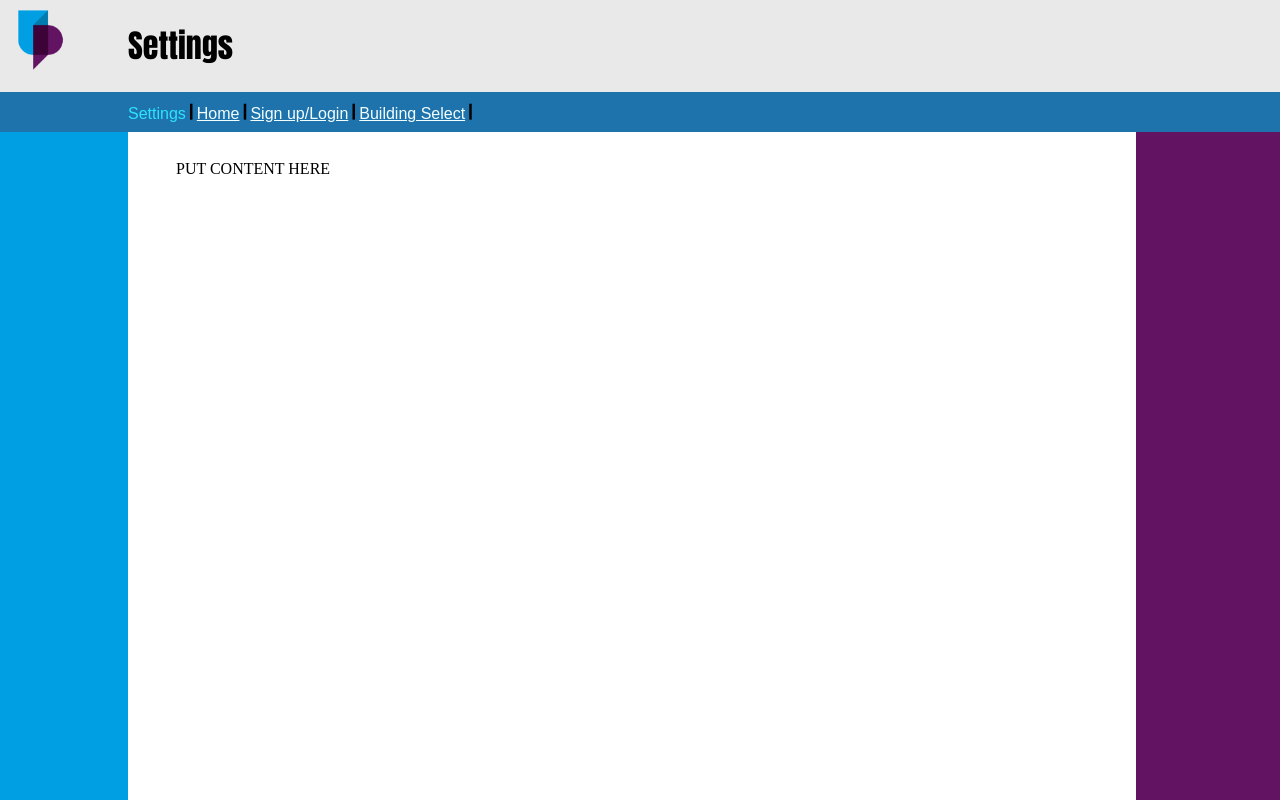
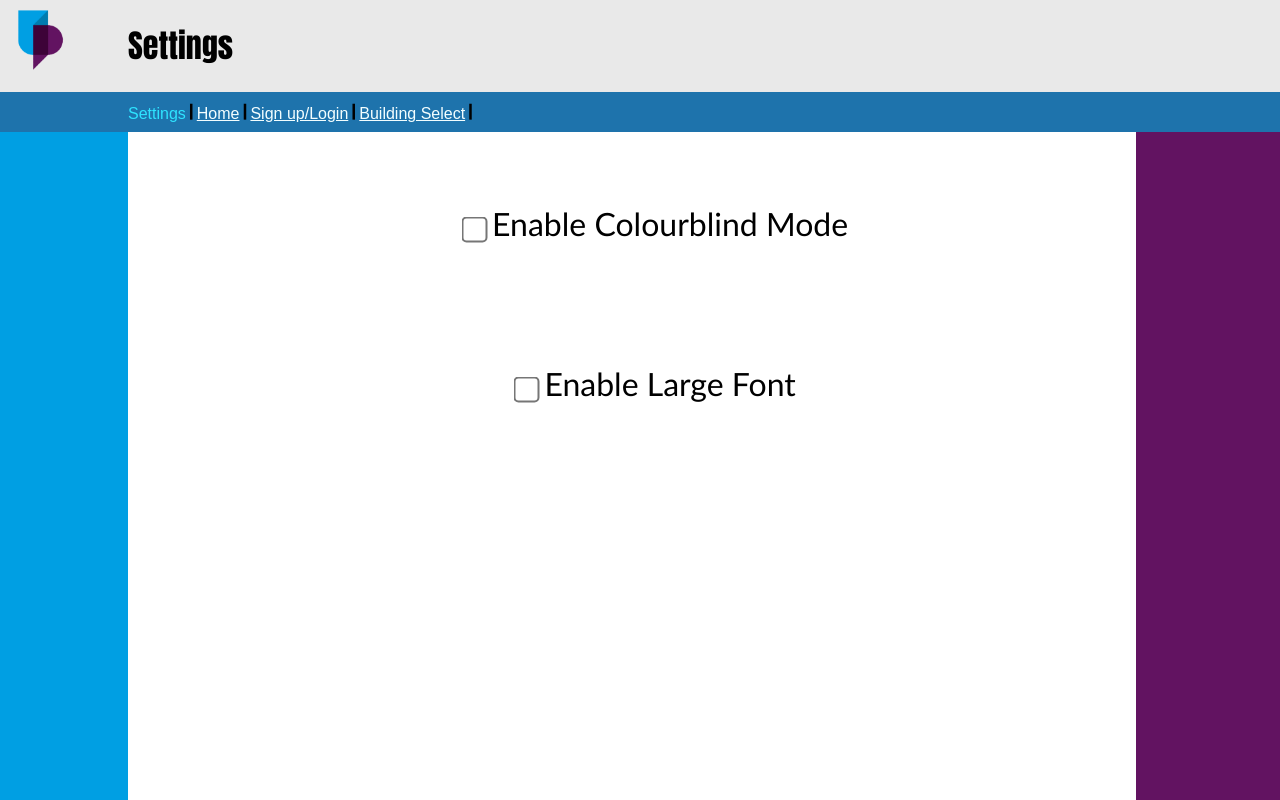
Before and after one commit to TeamFloorPlan/TeamFloorPlan, a PHP site: page /settings.html in a window 1280 px wide. Run offline with PHP 8.4, Linux system fonts and the light colour scheme.

Commit message:
Added settings to menu and adjust style sheet

```diff
--- a/settings.html
+++ b/settings.html
@@ -21,7 +21,10 @@
   <body>
 
     <section>
-      <p>PUT CONTENT HERE</p>
+      <form id="settingsMenu">
+        <input type="checkbox" name="colourblind" value="colourblind">    Enable Colourblind Mode<br>
+        <input type="checkbox" name="largeText" value="largeText">    Enable Large Font<br>
+      </form>
     </section>
 
   </body>
--- a/style/stylesheet.css
+++ b/style/stylesheet.css
@@ -71,5 +71,16 @@ section {
 }
 
 input[type=number]::-webkit-inner-spin-button {
-    opacity: 1
-  }
+  opacity: 1
+}
+
+input[type=checkbox] {
+  transform: scale(2);
+}
+
+#settingsMenu {
+  text-align: center;
+  font-family: "Trebuchet MS", Helvetica, sans-serif;
+  font-size: 2em;
+  line-height: 5em;
+}
```
